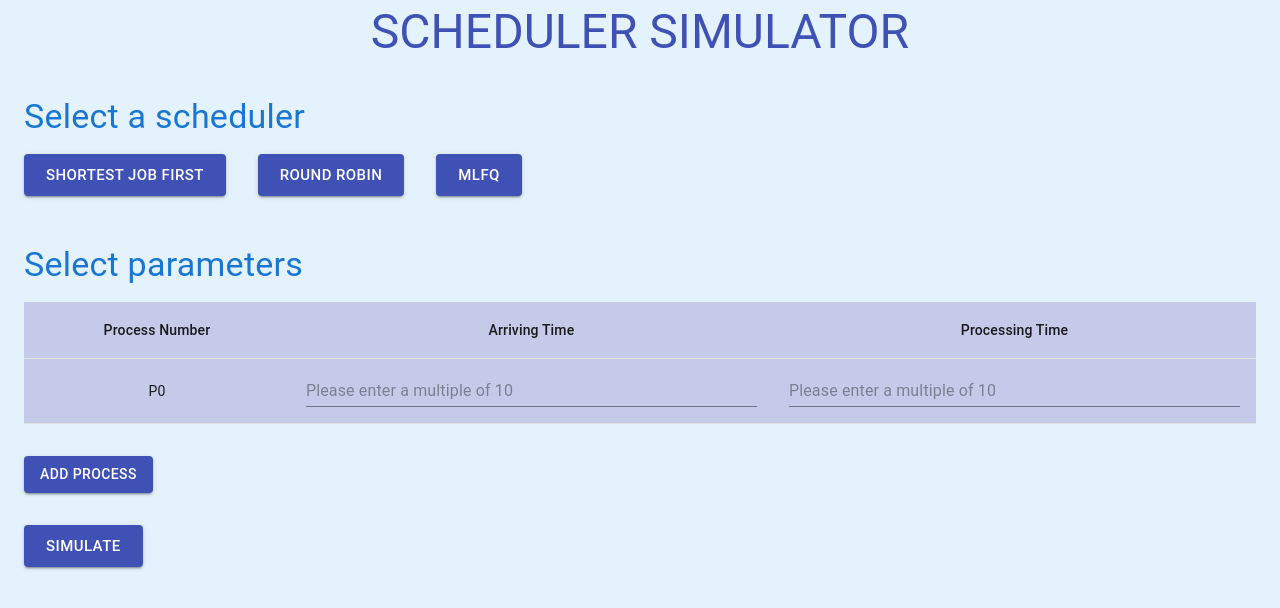
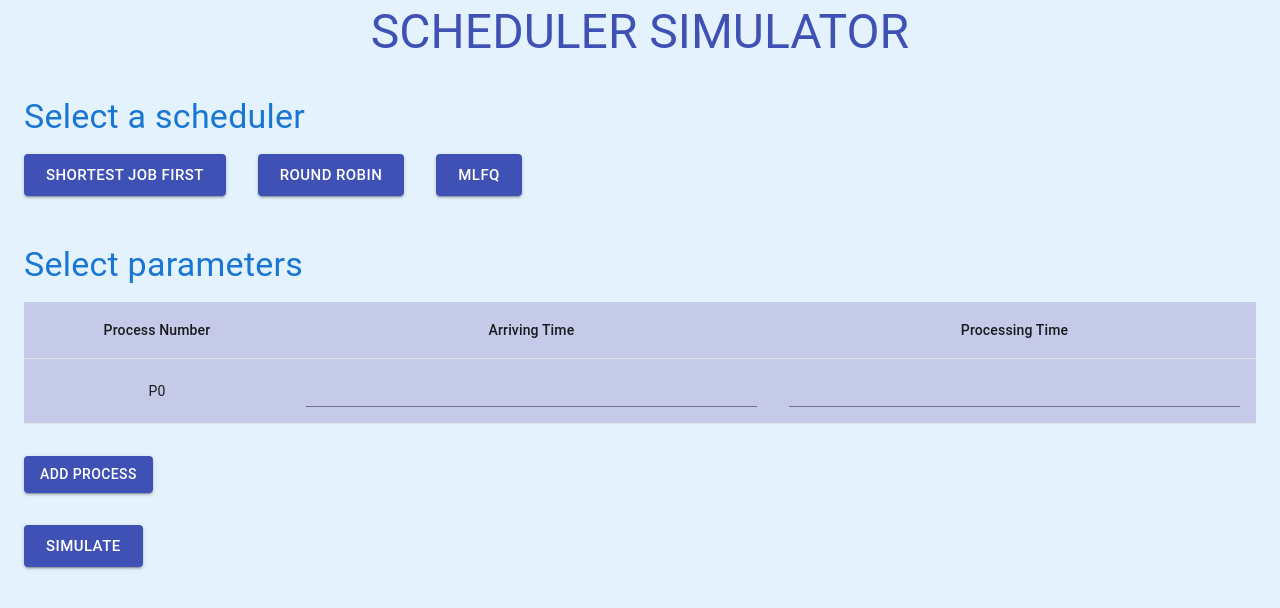
Before and after one commit to KhanhNham/os-f21-scheduler, a React (Create React App) app: page / in a window 1280 px wide. Shown: the top 608 px of the page. Built offline with nearby package versions, Linux system fonts and the light colour scheme.

Commit message:
remove placeholder text

```diff
--- a/src/components/InputTable.js
+++ b/src/components/InputTable.js
@@ -184,10 +184,10 @@ export default function InputTable(props) {
                 <TableRow>
                   <TableCell align="center"> {"P" + totalProcess} </TableCell>
                   <TableCell align="center">
-                    <TextField required placeholder="Please enter a multiple of 10" fullWidth name="enqueueTime" onChange={(e) => setEnqueueTime(e.target.value)}/>
+                    <TextField required placeholder="" fullWidth name="enqueueTime" onChange={(e) => setEnqueueTime(e.target.value)}/>
                   </TableCell>
                   <TableCell align="center">
-                    <TextField required placeholder="Please enter a multiple of 10" fullWidth name="processingTime" onChange={(e) => setProcessingTime(e.target.value)}/>
+                    <TextField required placeholder="" fullWidth name="processingTime" onChange={(e) => setProcessingTime(e.target.value)}/>
                   </TableCell>
                 </TableRow>
             </TableBody>
```
